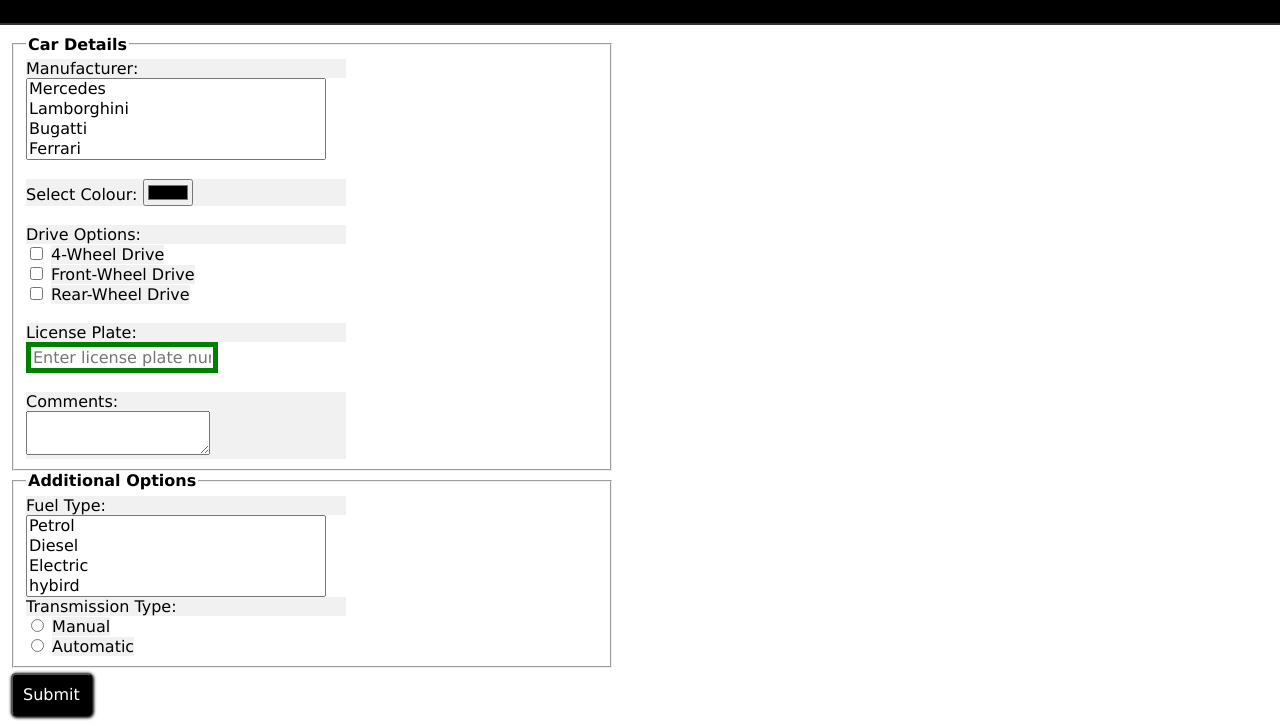
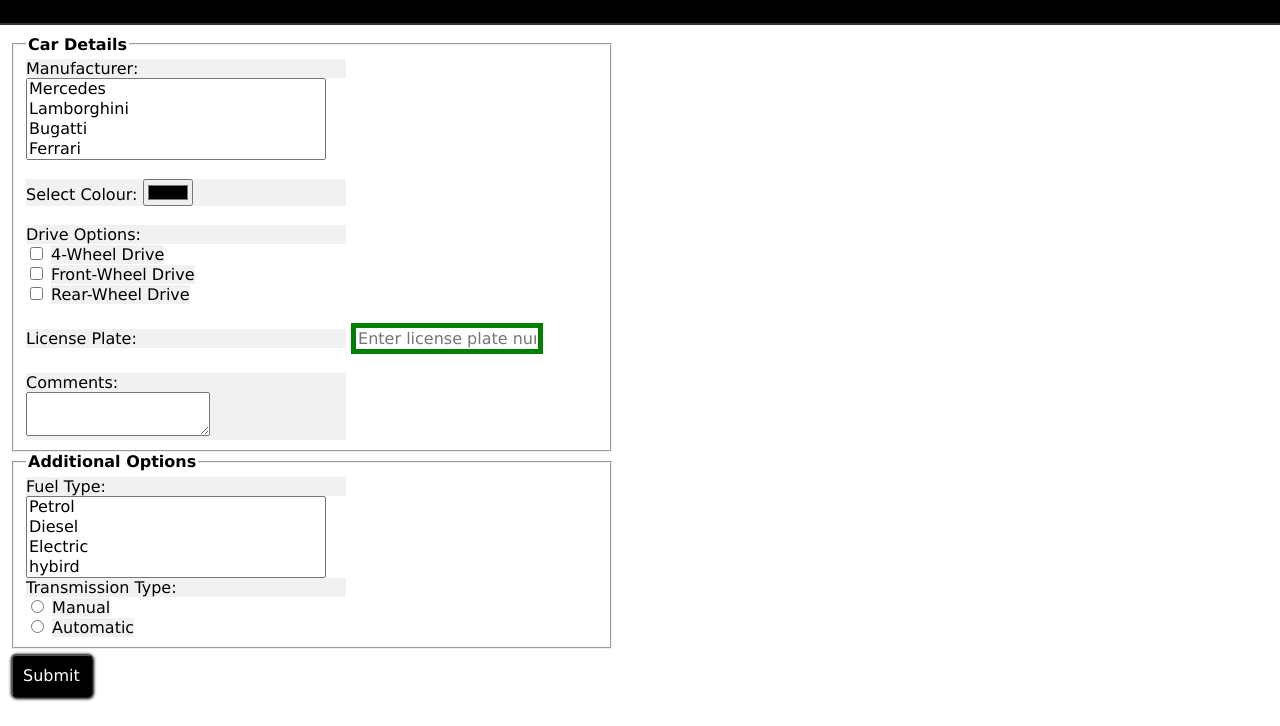
Before and after one commit to gsailo/gsailo.In-formed-Driver.io, a plain HTML site: page index.html in a window 1280 px wide. Shown: the part 78-804 px from the top of the page. Drawn offline with Linux system fonts and the light colour scheme.

Commit message:
Update index.html

```diff
--- a/index.html
+++ b/index.html
@@ -40,7 +40,7 @@
                     <input type="checkbox" id="rearWheelDrive" name="drive" value="rearWheelDrive"/>
                     <label for="rearWheelDrive">Rear-Wheel Drive</label><br><br>
 
-                    <label for="license">License Plate:</label><br>
+                    <label for="license">License Plate:</label>
                     <input type="text" id="license" name="license" placeholder="Enter license plate number"><br><br>
 
                     <label for="comment">Comments: <br>
```
